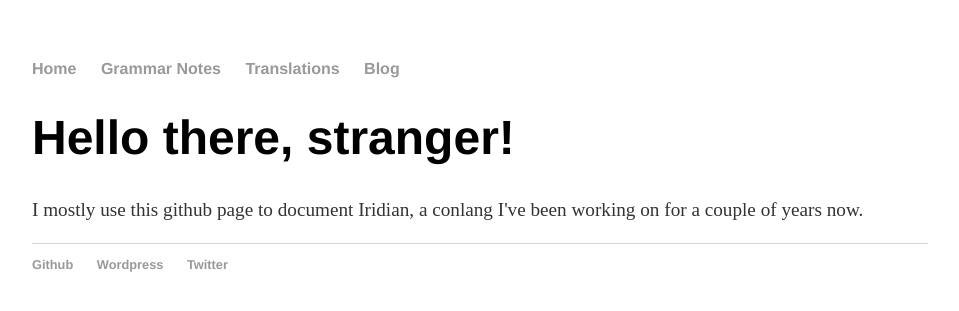
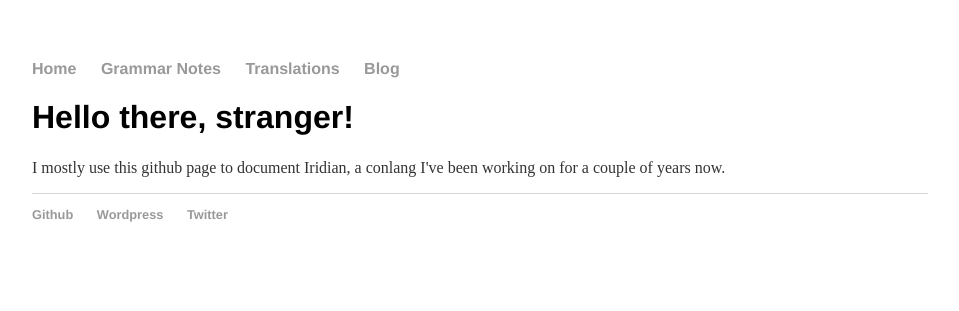
Before and after one commit to roelchristian/roelchristian.github.io, a Jekyll site: the page built from index.html, in a window 1280 px wide. Shown: the top 311 px of the page, without its empty margins (160-1119 px from the left). Built offline with Jekyll 4.4.1, drawn with Linux system fonts in a browser that asks for light colours.

Commit message:
Update css

```diff
--- a/css/main.css
+++ b/css/main.css
@@ -20,12 +20,12 @@ a:hover {
     text-decoration: underline;
 }
 h1 {
-    font-size: 3em;
+    font-size: 2em;
     font-family:'Helvetica', 'Arial', 'Sans-Serif';
 }
 p {
-    font-size: 1.2em;
-    line-height: 1.4em;
+    font-size: 1em;
+    line-height: 1.2em;
     color: #333;
 }
 footer {
@@ -35,7 +35,7 @@ footer {
 
 ul.posts {
     margin: 20px auto 40px;
-    font-size: 1.2em;
+    font-size: 1em;
 }
 
 ul.posts li {
```
